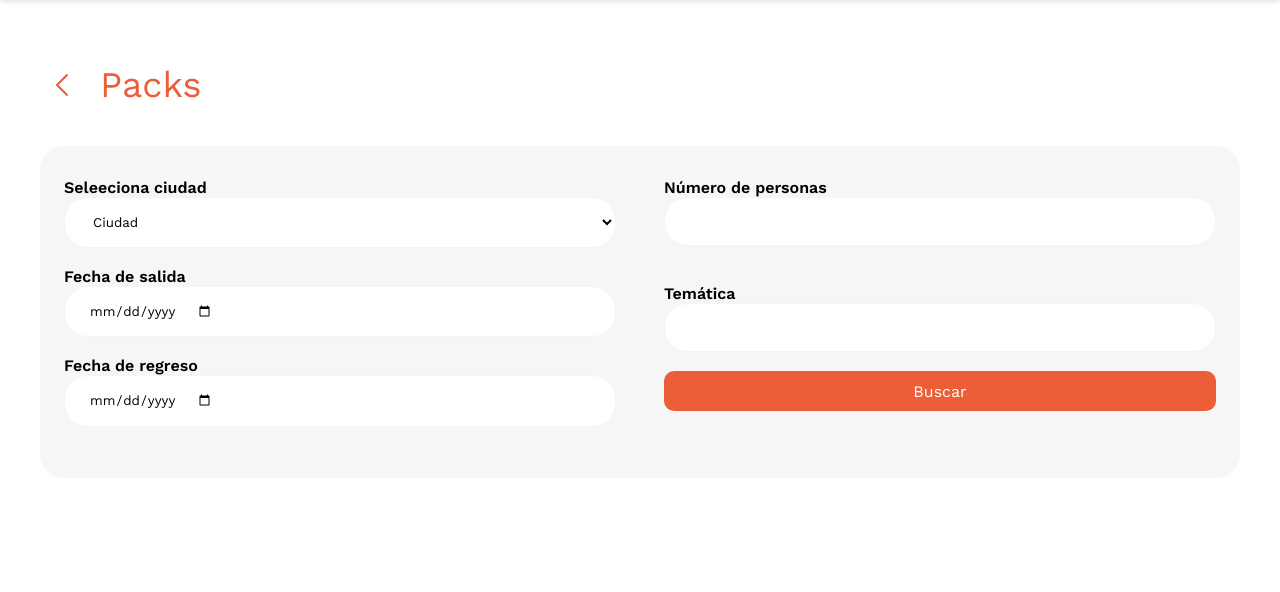
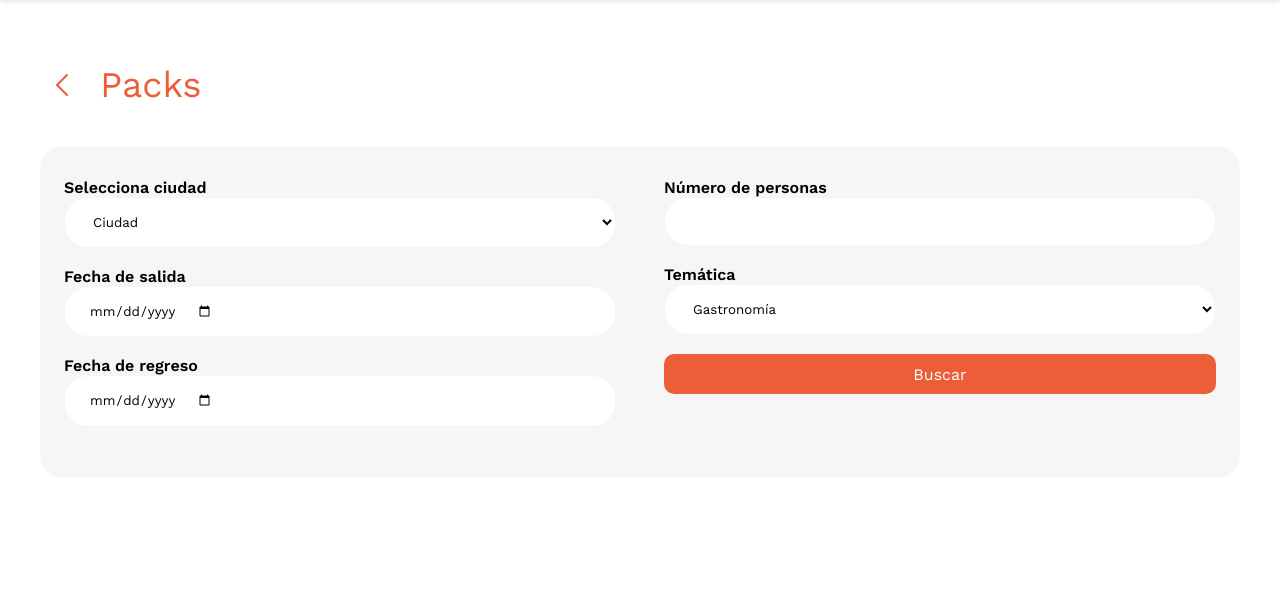
Before and after one commit to Los-traicionados/senda, a Django app: page /packs in a window 1280 px wide. Shown: the part 100-692 px from the top of the page. Run offline with Django 4.2, Linux system fonts and the light colour scheme; data that the repository does not hold is empty.

Commit message:
fizeado num negativos y tematicas

```diff
--- a/templates/paginas/formularios/form_actividades.html
+++ b/templates/paginas/formularios/form_actividades.html
@@ -8,7 +8,7 @@
             {% endfor %}
         </select><br>
         <label for="datetravel"><strong>Seleccionar huéspedes</strong></label><br>
-        <input class="box" type="number" id="datetravel" ><br>
+        <input class="box" min="1" max="20" type="number" id="datetravel" ><br>
     </div>
     <div class="column">
         <label for="datetravel"><strong>Fecha actividad</strong></label><br>
--- a/templates/paginas/formularios/form_hoteles.html
+++ b/templates/paginas/formularios/form_hoteles.html
@@ -13,7 +13,7 @@
             {% endfor %}
         </select><br>
         <label for="datetravel"><strong>Seleccionar huéspedes</strong></label><br>
-        <input class="box" type="number" id="datetravel" ><br>
+        <input class="box" min="1" max="20" type="number" id="datetravel" ><br>
     </div>
     <div class="column">
         <label for="datetravel"><strong>Check in</strong></label><br>
--- a/templates/paginas/formularios/form_packs.html
+++ b/templates/paginas/formularios/form_packs.html
@@ -1,6 +1,6 @@
 <form class="search_form_page" action="{% url 'packs' %}" method="get">
     <div class="column">
-        <label for="datetravel"><strong>Seleeciona ciudad</strong></label><br>
+        <label for="datetravel"><strong>Selecciona ciudad</strong></label><br>
         <select class="box" name="pack">
             <option value="" selected disabled>Ciudad</option>
             {% for pa in pa_ciudades %}
@@ -14,11 +14,17 @@
     </div>
     <div class="column">
         <label for="datetravel"><strong>Número de personas</strong></label><br>
-        <input class="box"type="number" id="datetravel" ><br>
+        <input class="box" min="1" max="20" type="number" id="datetravel" ><br>
+        <label for="datetravel"><strong>Temática</strong></label><br>
+        <select class="box">
+            <option value="gastronomia">Gastronomía</option>
+            <option value="playa">Playa</option>
+            <option value="ciudad">Ciudad</option>
+            <option value="selva">Selva</option>
+            <option value="glamping">Glamping</option>
+            <option value="senderismo">Senderismo</option>
+        </select>
         <br>
-        <label for="datetravel"><strong>Temática</strong></label><br>
-        <input class="box" type="text" id="datetravel" value=""><br>
-
         <input class="CTA_BUSCAR" type="submit" value="Buscar"/>
     </div>
 </form>
--- a/templates/paginas/formularios/form_vuelos.html
+++ b/templates/paginas/formularios/form_vuelos.html
@@ -32,7 +32,7 @@
         </form>
         <br>
         <label for="datetravel"><strong>Número de pasajeros</strong></label><br>
-        <input class="box" type="number" id="datetravel" ><br>
+        <input class="box" min="1" max="20" type="number" id="datetravel" ><br>
 
         <br>
 
```
